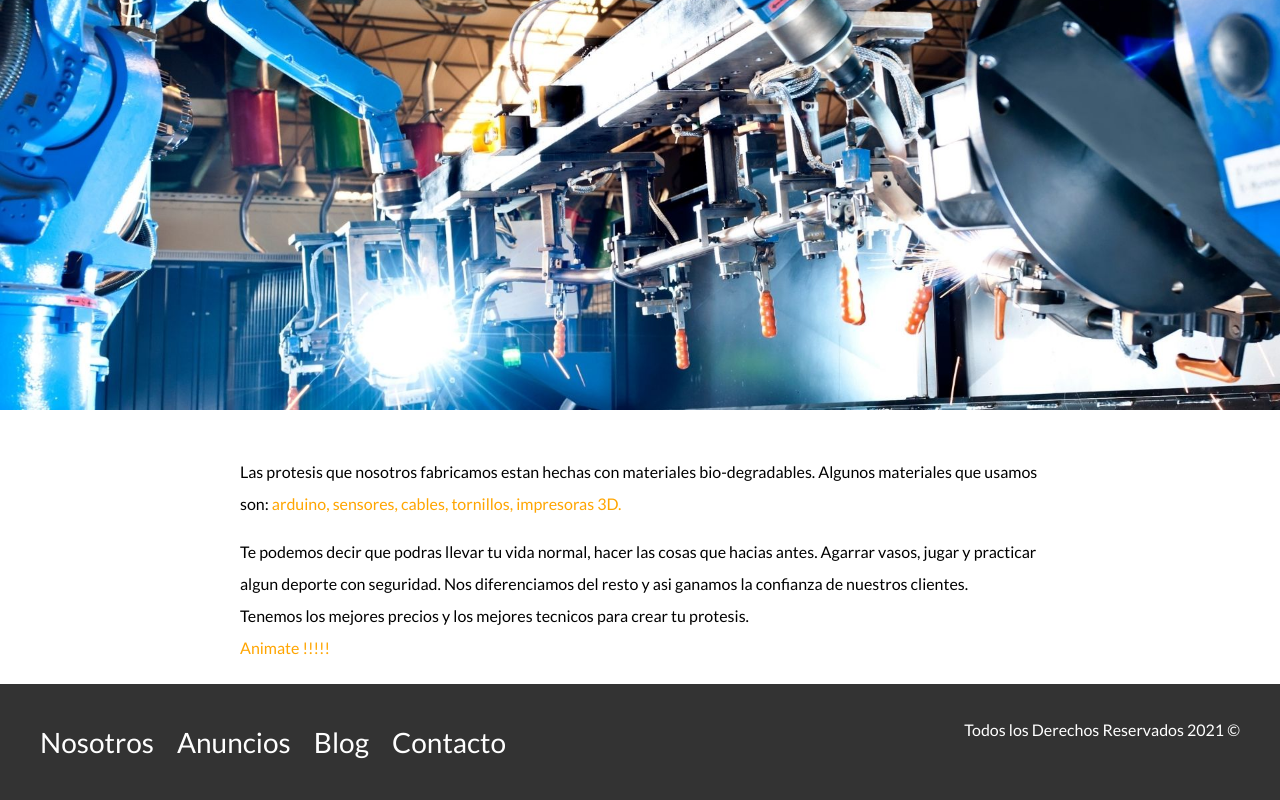
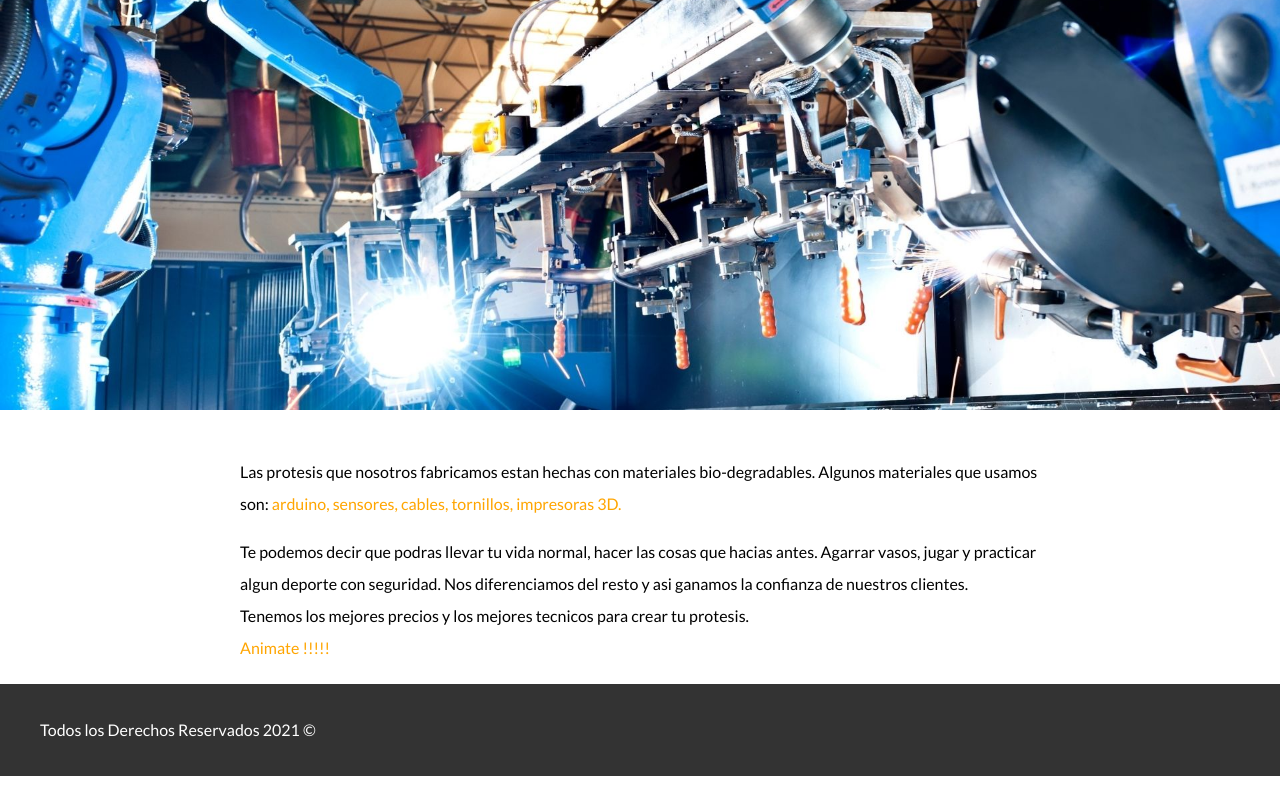
Before and after one commit to RmzGerardo/BioSecond, a plain HTML site: page anuncio.html in a window 1280 px wide. Shown: the part 668-1468 px from the top of the page. After the commit the page ends 1444 px from the top, so only its background shows below. Drawn offline with Linux system fonts and the light colour scheme.

Commit message:
Update anuncio.html

```diff
--- a/anuncio.html
+++ b/anuncio.html
@@ -55,12 +55,7 @@
 
     <footer class="site-footer seccion">
         <div class="contenedor contenedor-footer">
-            <nav class="navegacion">
-                <a href="nosotros.html">Nosotros</a>
-                <a href="anuncios.html">Anuncios</a>
-                <a href="blog.html">Blog</a>
-                <a href="contacto.html">Contacto</a>
-            </nav>
+
             <p class="copyright">Todos los Derechos Reservados 2021 &copy; </p>
         </div>
     </footer>
```
